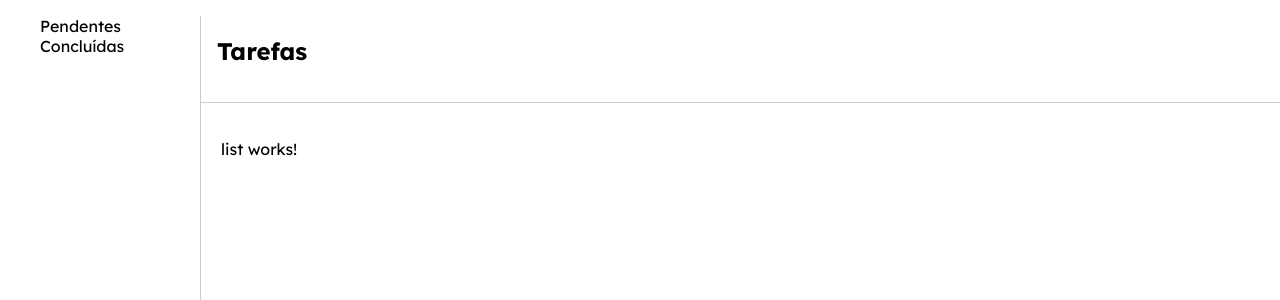
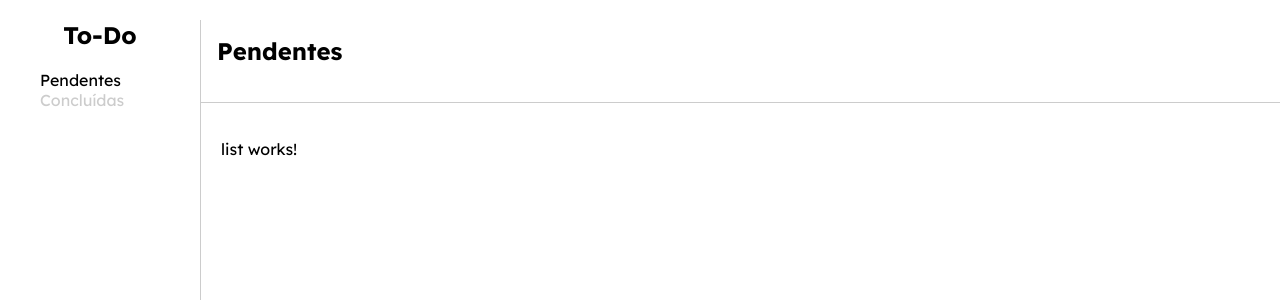
Before and after one commit to Ltheus/todo-app-angular, an Angular app: page / in a window 1280 px wide. Shown: the top 300 px of the page. Built offline with nearby package versions, Linux system fonts and the light colour scheme.

Commit message:
adjust styles + title

```diff
--- a/src/app/components/header/header.html
+++ b/src/app/components/header/header.html
@@ -1,5 +1,5 @@
 <header>
     <nav>
-        <h1>Tarefas</h1>
+        <h1>Pendentes</h1>
     </nav>
 </header>
--- a/src/app/components/sidebar/sidebar.css
+++ b/src/app/components/sidebar/sidebar.css
@@ -1,7 +1,9 @@
 :host {
   display: block;
 }
-
+h1 {
+  text-align: center;
+}
 aside {
   width: 200px;
   height: 100%;
@@ -9,4 +11,8 @@ aside {
 }
 li {
   list-style: none;
+  color: #ccc;
 }
+.active {
+  color: black;
+}
--- a/src/app/components/sidebar/sidebar.html
+++ b/src/app/components/sidebar/sidebar.html
@@ -1,7 +1,8 @@
 <aside>
+    <h1>To-Do</h1>
     <nav>
         <ul>
-            <li><a routerLink="/">Pendentes</a></li>
+            <li class="active"><a routerLink="/">Pendentes</a></li>
             <li><a routerLink="/completed">Concluídas</a></li>
         </ul>
     </nav>
```
